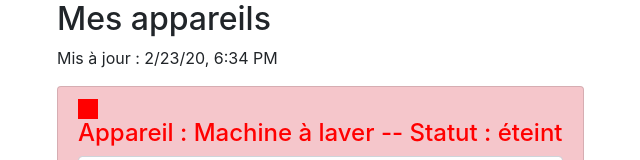
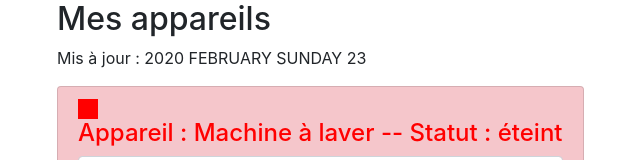
Before and after one commit to moueza/4668271-developpez-des-applications-web-avec-angular, an Angular app in the folder mon-projet-angular/: page / in a window 1280 px wide. Shown: the top 160 px of the page, without its empty margins (13-653 px from the left). Built offline with nearby package versions, Linux system fonts and the light colour scheme.

Commit message:
Closes #30 p2c4b Utilisez une chaîne de Pipes ; see #1 general : local server OK

```diff
--- a/mon-projet-angular/src/app/app.component.html
+++ b/mon-projet-angular/src/app/app.component.html
@@ -2,7 +2,7 @@
   <div class="row">
     <div class="col-xs-12">
       <h2>Mes appareils</h2>
-      <p>Mis à jour : {{ lastUpdate  | date: 'short'}}</p>
+      <p>Mis à jour : {{ lastUpdate  | date: 'y MMMM EEEE d' | uppercase}}</p>
       <ul class="list-group">
         <app-appareil *ngFor="let appareil of appareils"
                       [appareilName]="appareil.name"
```
